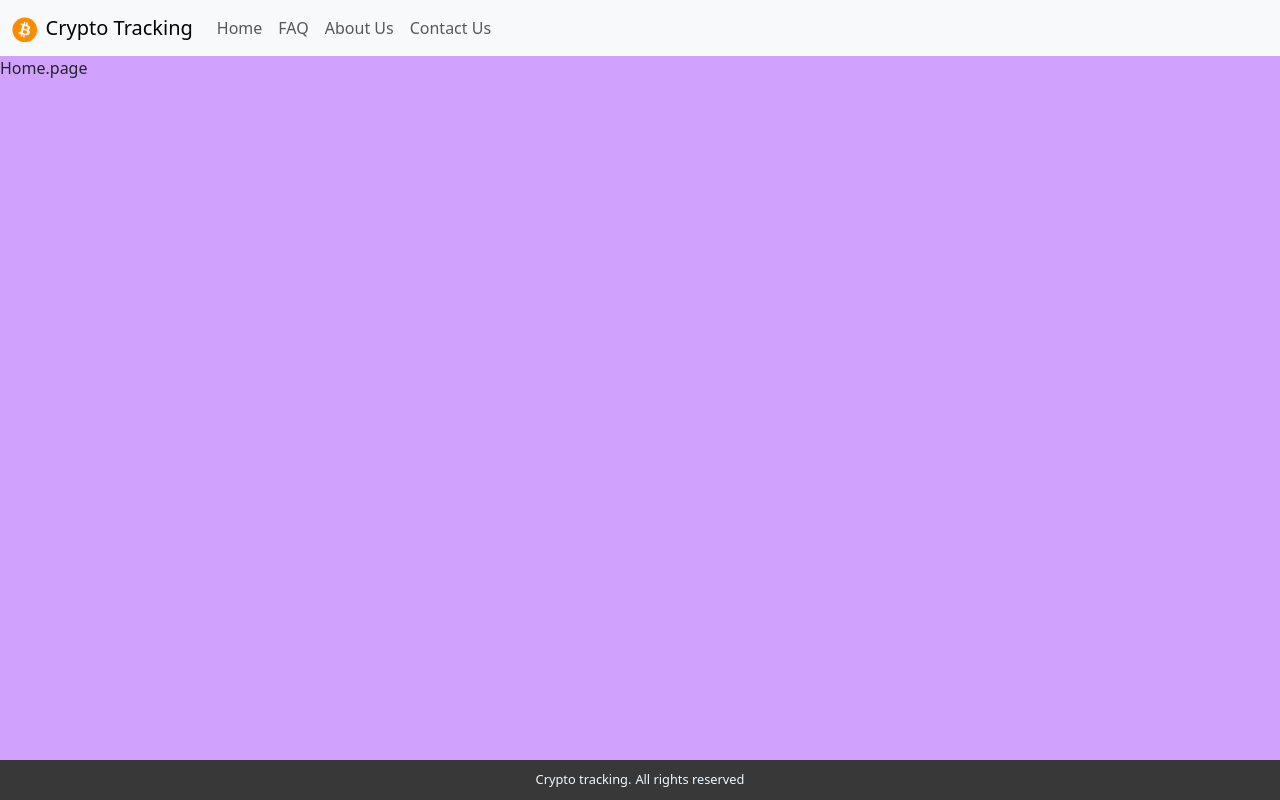
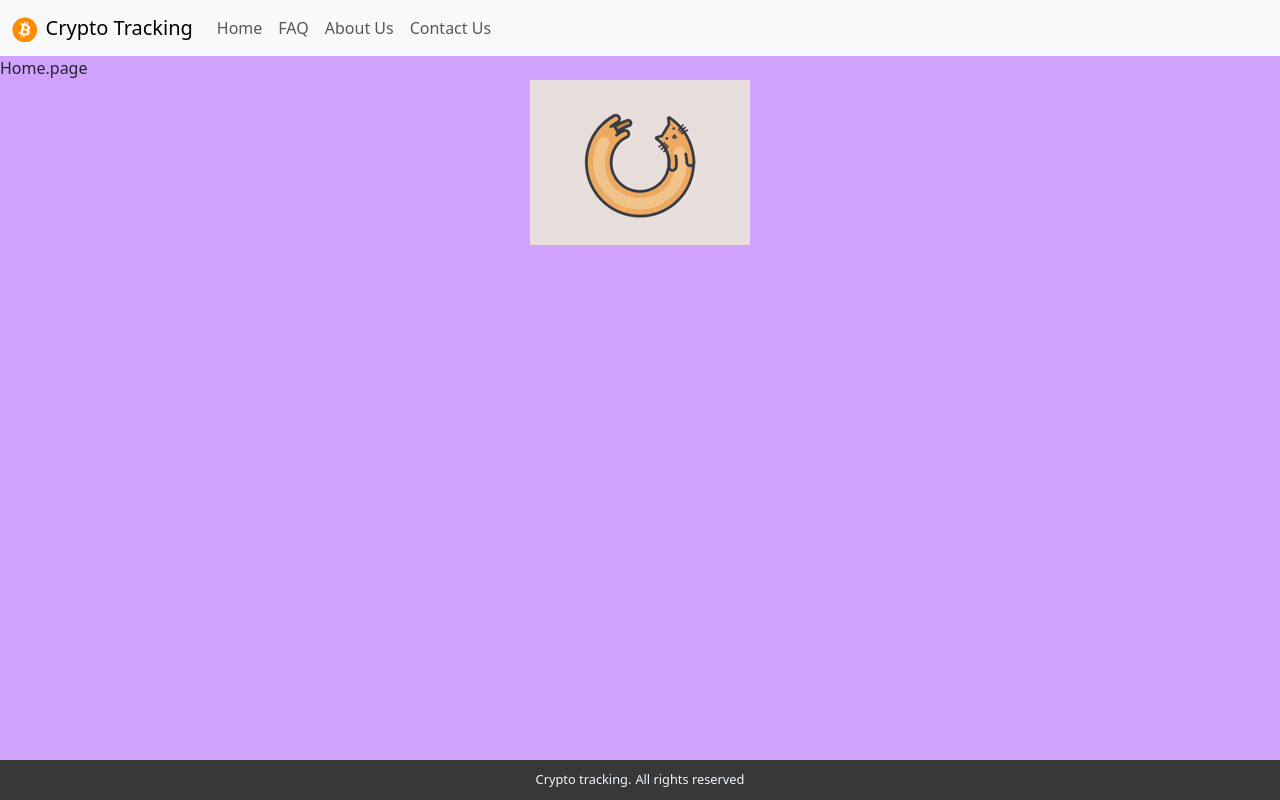
Before and after one commit to iNiloowf/faradars-crypto-tracking, a React (Create React App) app: page / in a window 1280 px wide. Built offline with nearby package versions, Linux system fonts and the light colour scheme.

Commit message:
add spinner component

```diff
--- /dev/null
+++ b/src/components/ui/Sppiner.component.jsx
@@ -0,0 +1,12 @@
+import React from 'react'
+import SppinerImg from '../../assets/images/sppiner.gif'
+
+const SppinerComponent = () => {
+  return (
+    <div className="d-flex justify-content-center align-item-center">
+        <img src={SppinerImg} alt="Sppiner" />
+     </div>
+  );
+};
+
+export default SppinerComponent;
--- a/src/pages/Home.page.jsx
+++ b/src/pages/Home.page.jsx
@@ -1,8 +1,12 @@
 import React from 'react'
+import SppinerComponent from '../components/ui/Sppiner.component';
 
 const HomePage = () => {
   return (
+    <div>
     <div>Home.page</div>
+    <SppinerComponent />
+    </div>
   );
 };
 
```
Also changed, not shown: src/assets/images/sppiner.gif (added).
